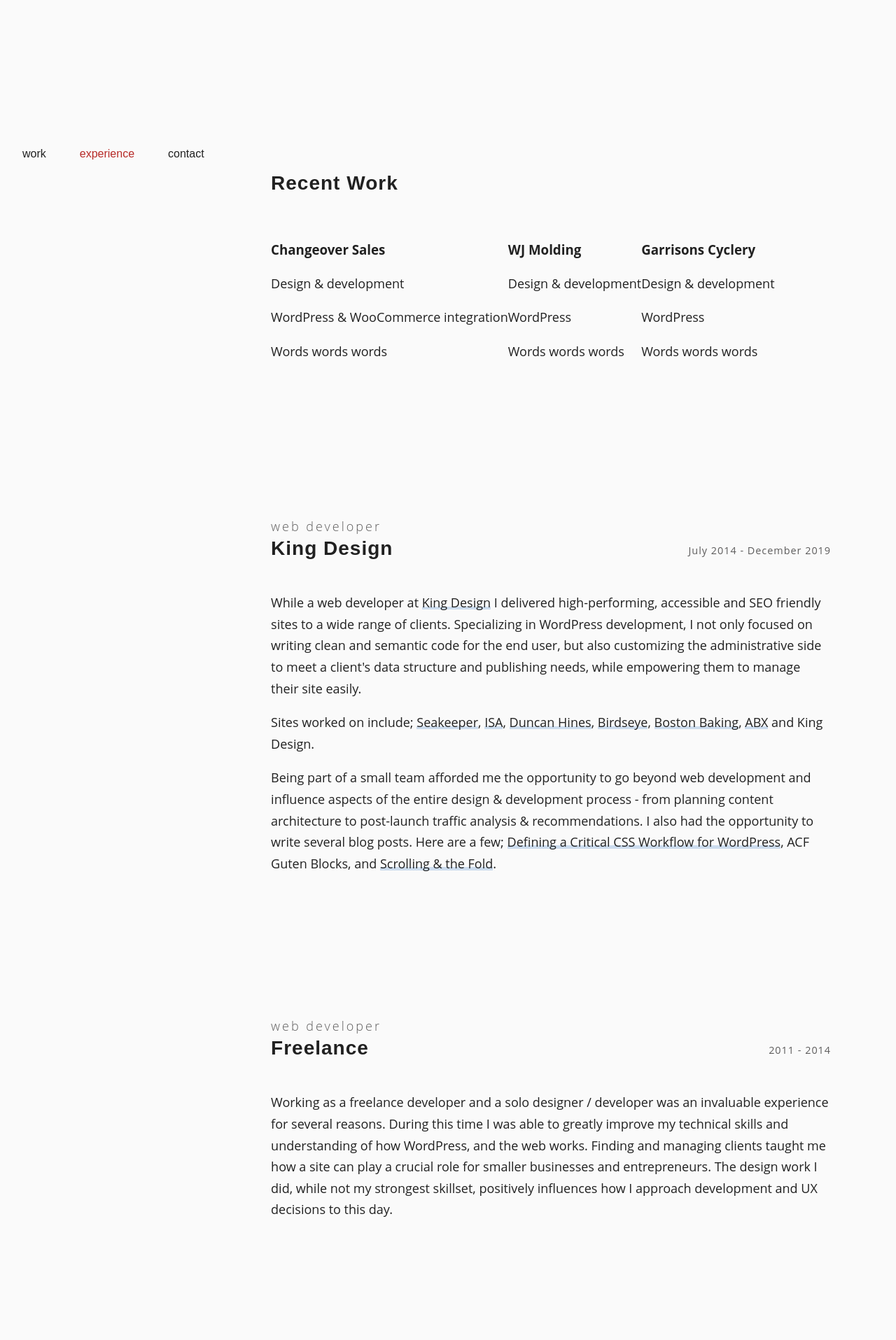
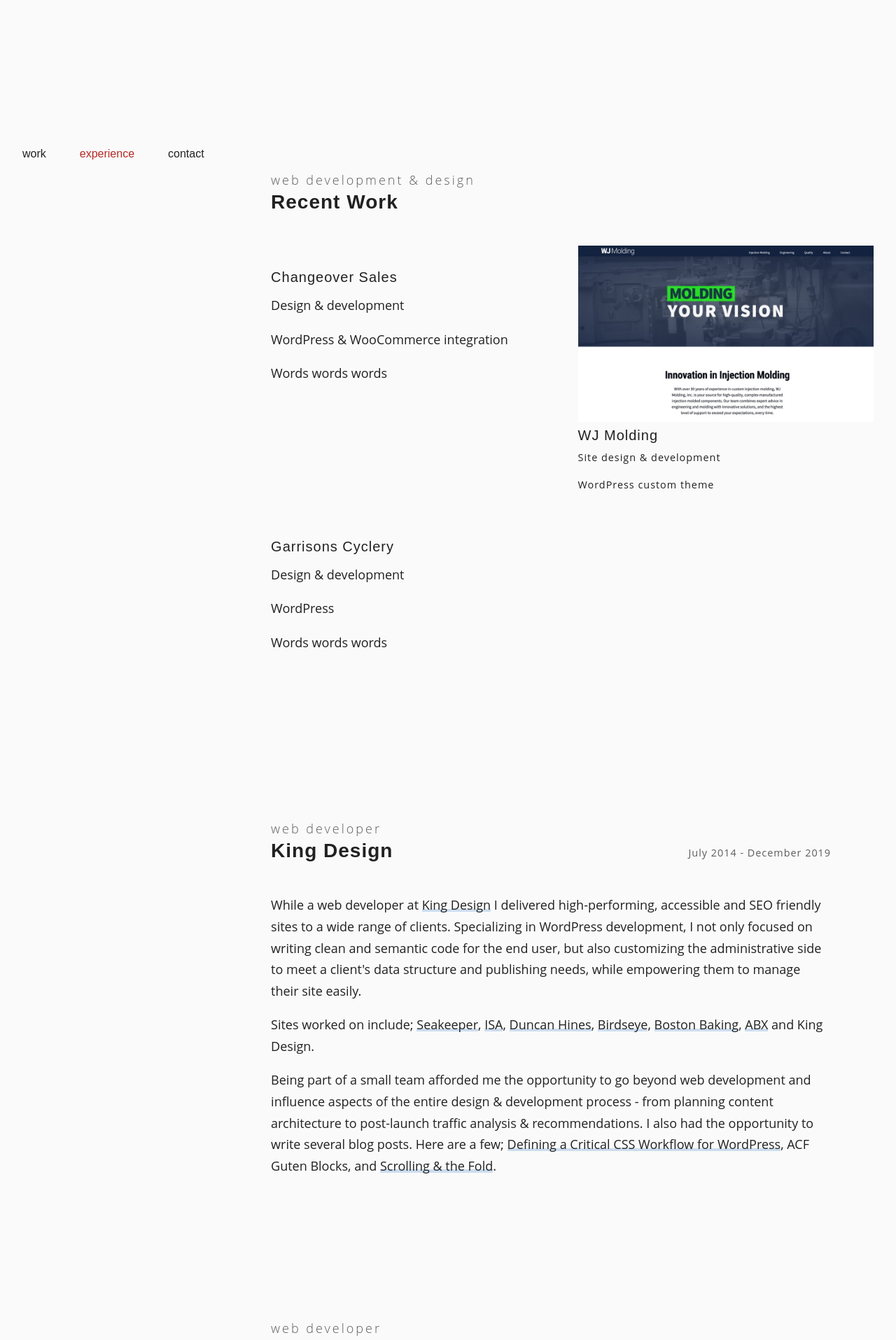
Before and after one commit to andyknapp/ak, a PHP site: page / in a window 1280 px wide. Shown: the part 552-2467 px from the top of the page at 70% size. Run offline with PHP 8.4, Linux system fonts and the light colour scheme; some libraries are stand-ins or nearby versions.

Commit message:
work example styles

```diff
--- a/components/experience.php
+++ b/components/experience.php
@@ -1,4 +1,6 @@
 <section id="experience">
+    <div class="container-content">
+
         <section class="experience-block">
             <header class="section-title experience-header">
                 <div class="header-group">
@@ -84,4 +86,6 @@
                 <p>Bachelor of Science, Marketing</p>
             </div>
         </section>
+
+    </div>
 </section>
--- a/components/work.php
+++ b/components/work.php
@@ -1,7 +1,8 @@
 <section id="work" class="showcase">
+    <div class="container-content">
         <header class="section-title experience-header">
             <div class="header-group">
-            <!-- <h2 class="headline-xs">Work</h2> -->
+                <h2 class="headline-xs">Web Development & Design</h2>
                 <h2 class="title-m">Recent Work</h2>
             </div>
 
@@ -10,7 +11,7 @@
 
         <div class="showcase-grid flex-row">
             <article class="work-example">
-            <h3>Changeover Sales</h3>
+                <h3 class="title-s">Changeover Sales</h3>
                 <ul>
                     <li>Design & development</li>
                     <li>WordPress & WooCommerce integration</li>
@@ -19,16 +20,21 @@
             </article>
 
             <article class="work-example">
-            <h3>WJ Molding</h3>
+                <div class="work-image">
+                    <img src="../images/wj-molding.jpg" alt="WJ Molding website">
+                </div>
+
+                <div class="work-details">
+                    <h3 class="title-s">WJ Molding</h3>
                     <ul>
-                <li>Design & development</li>
-                <li>WordPress</li>
+                        <li>Site design & development</li>
+                        <li>WordPress custom theme</li>
                     </ul>
-            <p>Words words words</p>
+                </div>
             </article>
 
             <article class="work-example">
-            <h3>Garrisons Cyclery</h3>
+                <h3 class="title-s">Garrisons Cyclery</h3>
                 <ul>
                     <li>Design & development</li>
                     <li>WordPress</li>
@@ -36,4 +42,5 @@
                 <p>Words words words</p>
             </article>
         </div>
+    </div>
 </section>
--- a/css/sass/base/_global.scss
+++ b/css/sass/base/_global.scss
@@ -16,7 +16,7 @@ body {
     margin-top: 100vh;
     padding: 0 $gap / 2 $footer;
     z-index: 2;
-    background-color: $color-white;
+    background-color: transparent;
 }
 
 .container-content {
@@ -46,23 +46,16 @@ body {
     }
 
     .main-content {
-        display: grid;
         grid-area: main;
-        grid-template-columns: 1fr;
-        grid-template-rows: auto;
-        grid-template-areas:
-            'resume'
-            'contact';
-        grid-column-gap: $gap;
     }
 
     .resume {
         grid-area: resume;
     }
-
-    .timeline {
-        grid-area: timeline;
-    }
+    //
+    // .timeline {
+    //     grid-area: timeline;
+    // }
 
     .contact {
         grid-area: contact;
--- a/css/sass/section/_work.scss
+++ b/css/sass/section/_work.scss
@@ -1,7 +1,56 @@
 .showcase {
     margin-bottom: 5em;
+
+    .container-content {
+        max-width: 100em;
+    }
 
 	@media (min-width: $bp-bg) {
 		margin-bottom: 13em;
 	}
 }
+
+.showcase-grid {
+    flex-flow: row wrap;
+    justify-content: space-between;
+}
+
+.work-example {
+    min-width: (240 / 16) * 1em;
+    width: 100%;
+    margin-bottom: 1em;
+
+    @media (min-width: $bp-s) {
+        width: calc(50% - 0.5em);
+    }
+
+    @media (min-width: $bp-m) {
+        width: 100%;
+    }
+
+    @media (min-width: $bp-nav) {
+        width: calc(50% - 0.5em);
+    }
+
+    @media (min-width: 100em) {
+        width: calc(33.3% - 0.5em);
+    }
+}
+
+.work-image {
+    margin-bottom: 0.25em;
+
+    img {
+        display: block;
+    }
+}
+
+.work-details {
+    .title-s {
+        margin: 0 0 0.25em;
+    }
+
+    li {
+        @extend .headline-sub;
+    }
+}
--- a/css/sass/utils/_variables.scss
+++ b/css/sass/utils/_variables.scss
@@ -4,6 +4,8 @@ $color-white: #fafafa;
 $color-blue: #1765BF;
 $color-orange: #B72B28;
 $color-gray: #5d5c5c;
+$color-gray-med: #b8b8b8;
+$color-gray-light: #e8e8e8;
 $color-gray-dark: #6B6B6B;
 
 
@@ -17,6 +19,7 @@ $timeline-width: 6em;
 $gap: 2em;
 
 // Break Points
+$bp-s: (600 / 16) * 1em;
 $bp-m: 43em;
 $bp-bg: 50em;
 $bp-nav: 66em;
--- a/index.php
+++ b/index.php
@@ -41,13 +41,13 @@
         </nav>
 
         <main class="main-content">
-            <div class="container-content">
+            <!-- <div class="container-content"> -->
 
                 <?php
                     include('components/work.php');
                     include('components/experience.php');
                 ?>
-            </div>
+            <!-- </div> -->
 
             <section id="contact" class="experience-block">
                 <header class="section-title experience-header">
```
Also changed, not shown: css/style.css (+108 -59 lines), css/style.min.css, images/wj-molding.jpg (added), 1 other file. Lines whose indentation alone changed are shown as unchanged.
